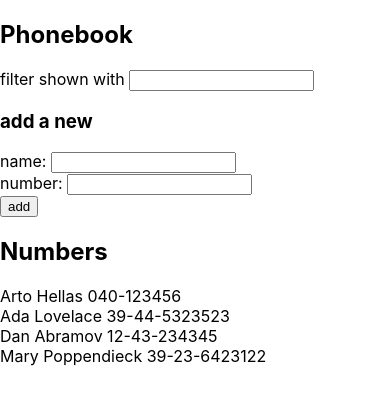
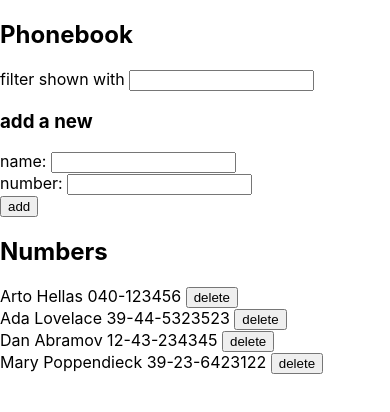
Before and after one commit to fbkz/fullstackopen, a React (Create React App) app in the folder part2/the_phonebook/: page / in a window 390 px wide. Shown: the top 412 px of the page. Built offline with nearby package versions, Linux system fonts and the light colour scheme; data requests are answered from the project's data file.

Commit message:
2.17: Phonebook step9

```diff
--- a/part2/the_phonebook/src/App.js
+++ b/part2/the_phonebook/src/App.js
@@ -28,13 +28,22 @@ const PersonForm = ({
 
 const SubHeader = ({ text }) => <h2>{text}</h2>;
 
-const Person = ({ name, number }) => <li>{`${name} ${number}`}</li>;
+const Person = ({ name, number, handleClick }) => (
+  <li>
+    {`${name} ${number}`} <button onClick={() => handleClick()}>delete</button>{" "}
+  </li>
+);
 
-const Persons = ({ persons }) => {
+const Persons = ({ persons, deletePerson }) => {
   return (
     <ul style={{ listStyleType: "none", margin: 0, padding: 0 }}>
       {persons.map((person) => (
-        <Person key={person.name} name={person.name} number={person.number} />
+        <Person
+          key={person.name}
+          name={person.name}
+          number={person.number}
+          handleClick={() => deletePerson(person)}
+        />
       ))}
     </ul>
   );
@@ -70,15 +79,31 @@ const App = () => {
 
     if (result === undefined) {
       const newPerson = { name: newName, number: newNumber };
-      personService.create(newPerson);
+      personService.create(newPerson).then(({ data }) => {
+        setPersons(persons.concat(data));
+        setNewName("");
+        setNewNumber("");
+      });
 
-      setPersons(persons.concat(newPerson));
-      setNewName("");
-      setNewNumber("");
       return;
     }
 
     alert(`${newName} is already added to phonebook`);
+  };
+
+  const deletePerson = (person) => {
+    const deleteConfirmation = window.confirm(`Delete ${person.name}?`);
+    if (deleteConfirmation) {
+      personService
+        .deleteObj(person.id)
+        .then((res) => {
+          if (res.status === 200) {
+            const updateState = persons.filter((x) => !(x.id === person.id));
+            setPersons(updateState);
+          }
+        })
+        .catch(console.error);
+    }
   };
 
   const searchFilter = () => {
@@ -108,7 +133,7 @@ const App = () => {
       {newSearch ? (
         <Persons persons={searchFilter()} />
       ) : (
-        <Persons persons={persons} />
+        <Persons persons={persons} deletePerson={deletePerson} />
       )}
     </div>
   );
--- a/part2/the_phonebook/src/services/persons.js
+++ b/part2/the_phonebook/src/services/persons.js
@@ -13,8 +13,13 @@ const update = (id, newObject) => {
   return axios.put(`${baseUrl}/${id}`, newObject);
 };
 
+const deleteObj = (id) => {
+  return axios.delete(`${baseUrl}/${id}`);
+};
+
 export default {
   getAll,
   create,
   update,
+  deleteObj,
 };
```
